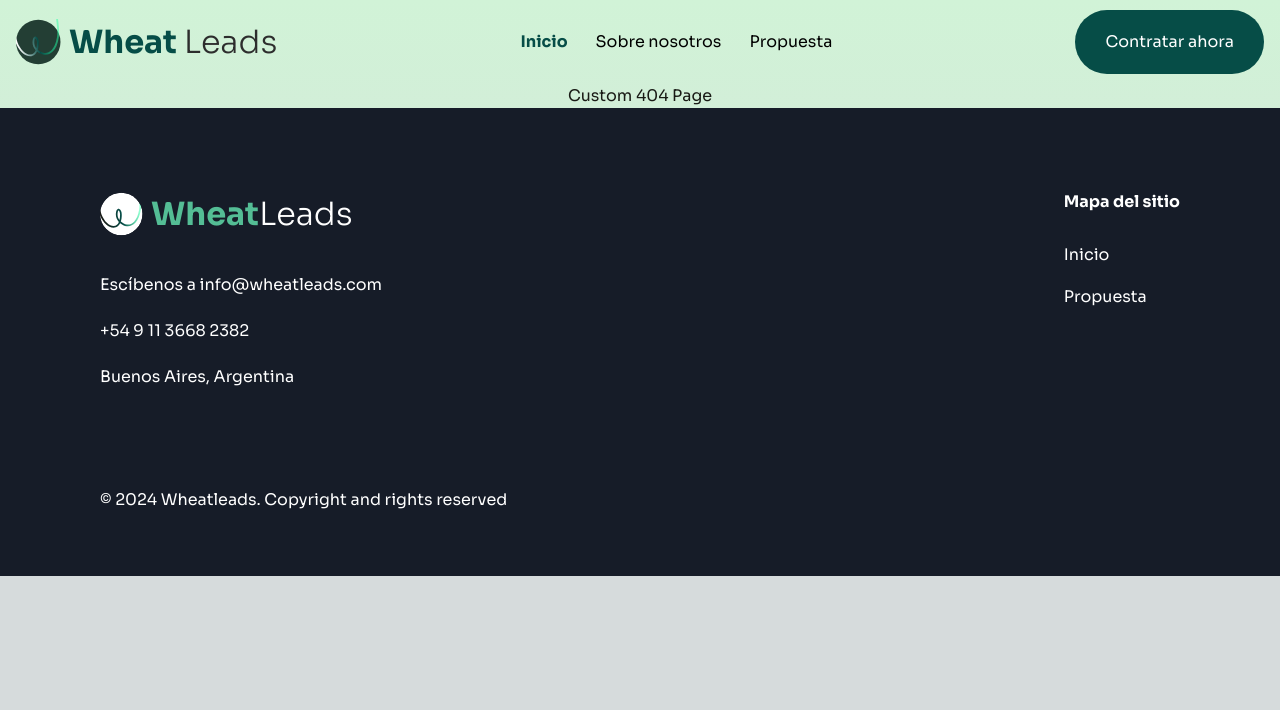
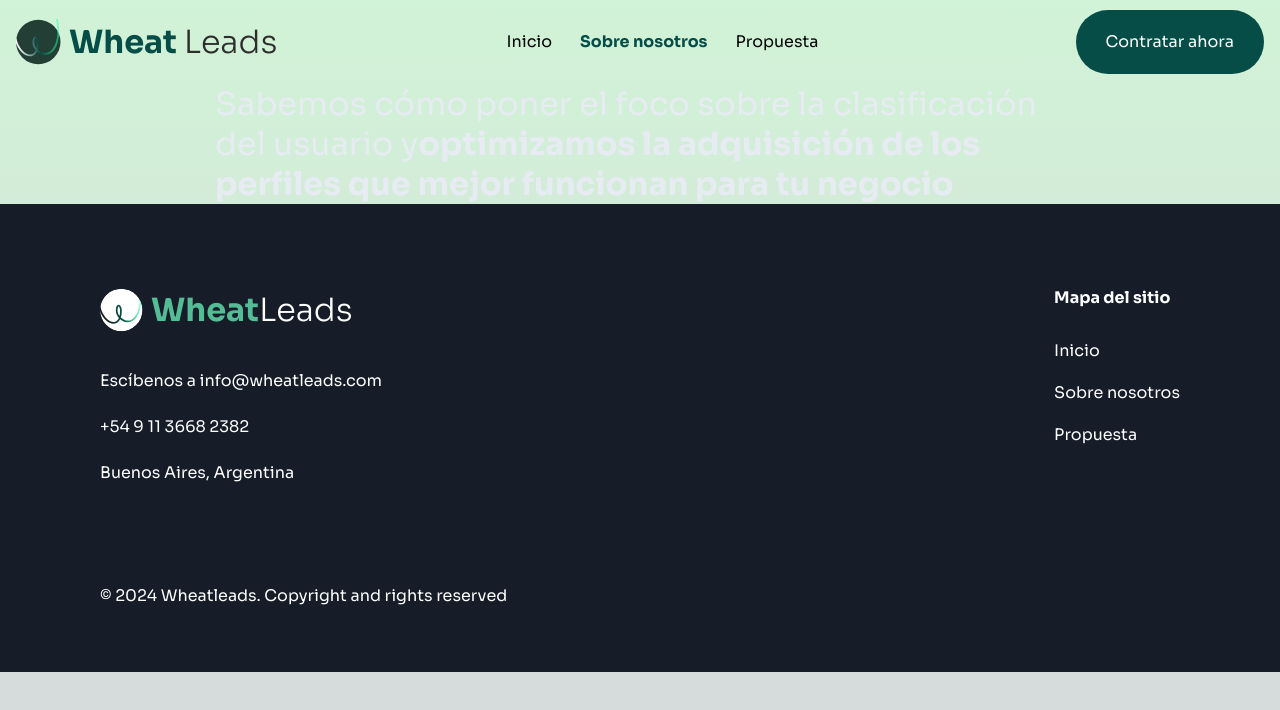
Before and after one commit to germangguerci/wheatleads, a Next.js app: page /about in a window 1280 px wide. Before the commit this address had no page. Shown: the top 710 px of the page. Built offline with nearby package versions, Linux system fonts and the light colour scheme.

Commit message:
feat(nav updated): nav updated page about

```diff
--- /dev/null
+++ b/app/about/page.tsx
@@ -0,0 +1,13 @@
+export default function About() {
+  return (
+    <div className="flex w-full max-w-[1080px] flex-col items-center justify-center max-lg:max-w-[530px]">
+      <h2 className="max-w-[850px] text-[32px] leading-[40px] text-[#E7ECF3]">
+        Sabemos cómo poner el foco sobre la clasificación del usuario y
+        <span className="font-bold">
+          optimizamos la adquisición de los perfiles que mejor funcionan para tu
+          negocio
+        </span>
+      </h2>
+    </div>
+  );
+}
--- a/app/page.tsx
+++ b/app/page.tsx
@@ -271,7 +271,7 @@ export default function Home() {
           Nos adaptamos a la necesidad de tu negocio, hablemos.
         </h1>
         <p className="pb-[84px] pt-[38px] text-center  max-lg:text-left">
-          4 Sabemos que cada producto tiene sus desafíos y estructuras existente
+          Sabemos que cada producto tiene sus desafíos y estructuras existente
           para la adquisición, por eso, nuestra oferta se ajusta a tus
           objetivos.
         </p>
--- a/components/footer.tsx
+++ b/components/footer.tsx
@@ -38,10 +38,13 @@ export default function Footer() {
             <h3 className="mb-[29px] font-bold max-lg:mb-[18px]">
               Mapa del sitio
             </h3>
-            <Link className="mb-[18px]" href="#home">
+            <Link className="mb-[18px]" href="/">
               Inicio
             </Link>
-            <Link className="mb-[18px]" href="#contact">
+            <Link className="mb-[18px]" href="/about">
+              Sobre nosotros
+            </Link>
+            <Link className="mb-[18px]" href="/#contact">
               Propuesta
             </Link>
           </div>
--- a/components/main-nav.tsx
+++ b/components/main-nav.tsx
@@ -1,11 +1,12 @@
 'use client';
 
-import { useState } from 'react';
+import { Suspense, useState } from 'react';
 import Image from 'next/image';
 import logo from '@/public/logo.svg';
 import logoMobile from '@/public/logo-mobile.svg';
 import CtaButton from './ui/cta-button';
 import Link from 'next/link';
+import { usePathname } from 'next/navigation';
 
 function Logo() {
   return (
@@ -51,21 +52,57 @@ function HamburgerMenu({
 }
 
 function MobileMenu({ isOpen }: { isOpen: boolean }) {
+  const NavLinks = [
+    { name: 'Inicio', path: '/' },
+    { name: 'Sobre nosotros', path: '/about' },
+    { name: 'Propuesta', path: '/#contact' },
+  ];
+  const pathname = usePathname();
+  const isActive = (path: string) => path === pathname;
   return (
     <div
       className={`absolute left-0 top-[6.8rem] w-full bg-primary-dark shadow-lg ${isOpen ? 'block' : 'hidden'}`}
     >
       <ul className="flex flex-col items-center p-4 text-[white]">
-        <li className="mb-4 font-bold">Inicio</li>
-        <li className="mb-4">Sobre nosotros</li>
-        <li className="mb-4">
-          <Link href="#contact">Propuesta</Link>
-        </li>
+        {NavLinks.map((link) => {
+          return (
+            <li
+              key={link.path}
+              className={`mb-4 ${isActive(link.path) && 'font-bold'}`}
+            >
+              <Link href={link.path}>{link.name}</Link>
+            </li>
+          );
+        })}
         <CtaButton className="border border-solid border-[white]">
           Contratar ahora
         </CtaButton>
       </ul>
     </div>
+  );
+}
+
+function DesktopMenu() {
+  const NavLinks = [
+    { name: 'Inicio', path: '/' },
+    { name: 'Sobre nosotros', path: '/about' },
+    { name: 'Propuesta', path: '/#contact' },
+  ];
+  const pathname = usePathname();
+  const isActive = (path: string) => path === pathname;
+  return (
+    <ul className="hidden lg:flex">
+      {NavLinks.map((link) => {
+        return (
+          <li
+            key={link.path}
+            className={`mr-7 ${isActive(link.path) && 'font-bold text-primary-dark'}`}
+          >
+            <Link href={link.path}>{link.name}</Link>
+          </li>
+        );
+      })}
+    </ul>
   );
 }
 
@@ -79,15 +116,13 @@ export default function MainNav() {
   return (
     <nav className="relative flex w-full items-center justify-between bg-primary-dark px-4 py-[33px] lg:bg-transparent lg:py-[10px]">
       <Logo />
-      <ul className="hidden lg:flex">
-        <li className="mr-7 font-bold text-primary-dark">Inicio</li>
-        <li className="mr-7">Sobre nosotros</li>
-        <li>
-          <Link href="#contact">Propuesta</Link>
-        </li>
-      </ul>
+      <Suspense>
+        <DesktopMenu />
+      </Suspense>
       <CtaButton className="hidden lg:block">Contratar ahora</CtaButton>
-      <HamburgerMenu onClick={toggleMenu} />
+      <Suspense>
+        <HamburgerMenu onClick={toggleMenu} />
+      </Suspense>
       <MobileMenu isOpen={menuOpen} />
     </nav>
   );
```
